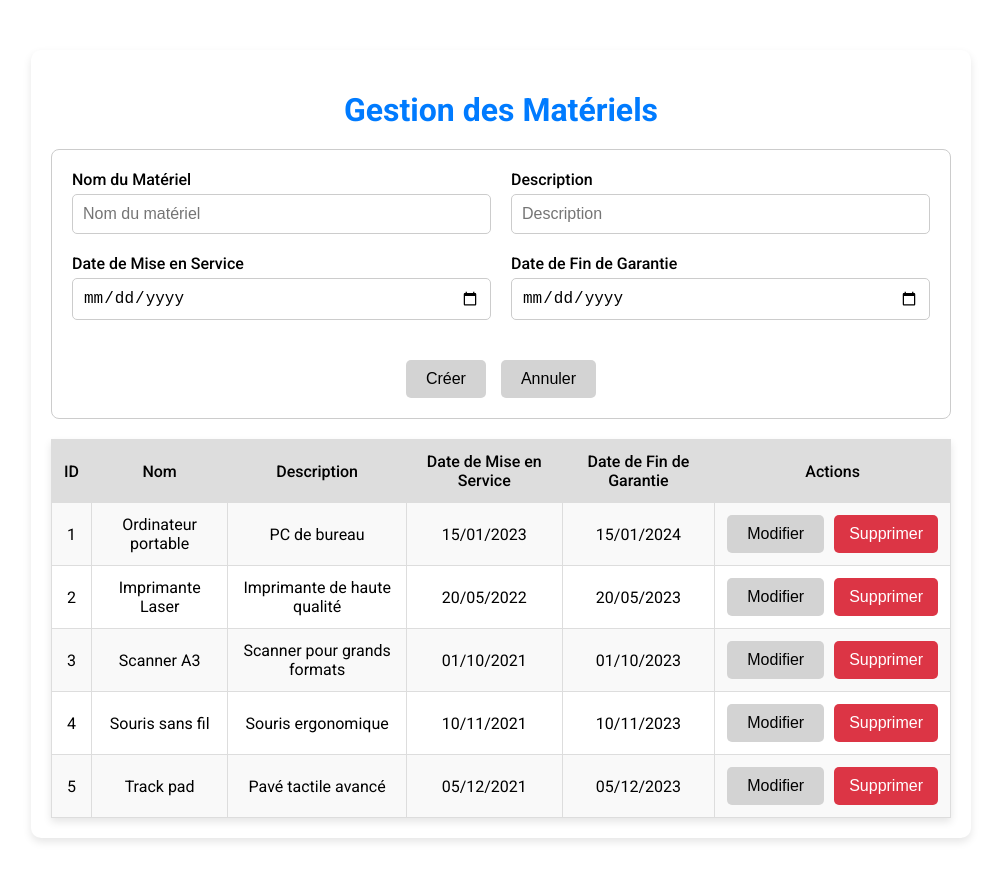
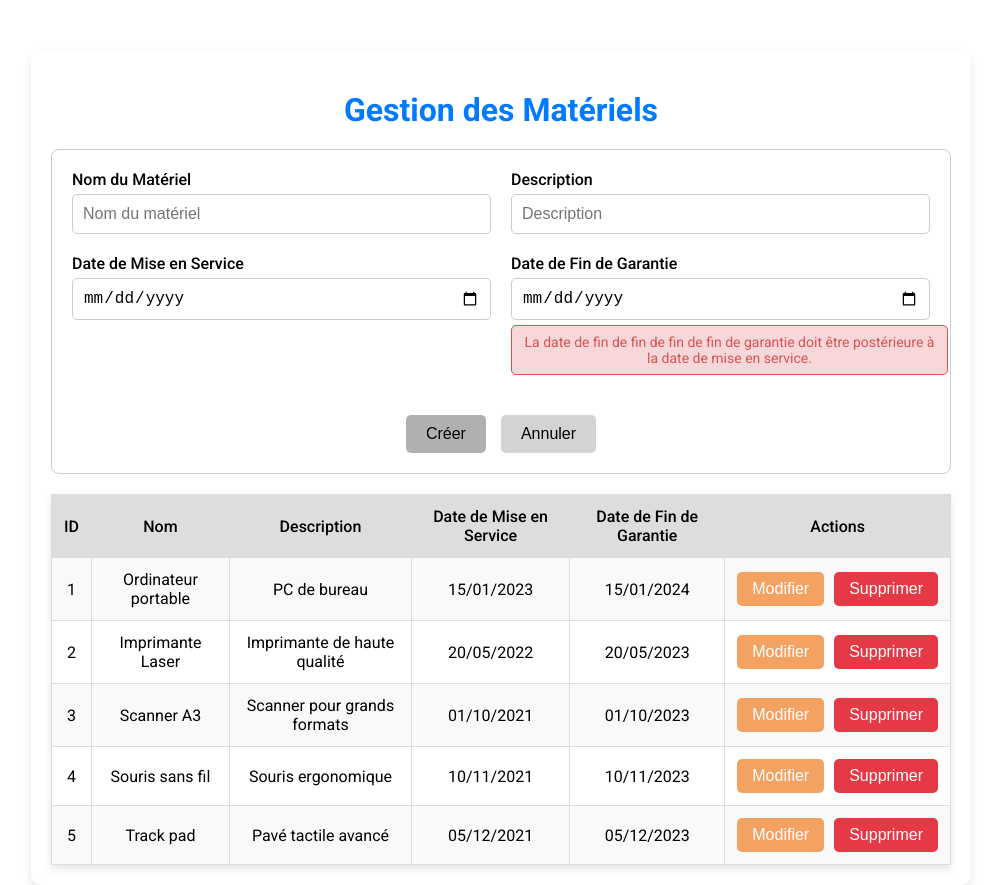
Before and after one commit to Jeremy-Sabadie/materielsIHM, an Angular app in the folder materiels/: page / in a window 1280 px wide. Shown: the whole page, without its empty margins (139-1140 px from the left). Before the commit the page ends 850 px from the top, so only its background shows below. Built offline with nearby package versions, Linux system fonts and the light colour scheme.

Commit message:
Submit condition done.

```diff
--- a/materiels/src/app/app.component.css
+++ b/materiels/src/app/app.component.css
@@ -1,6 +1,9 @@
 /* app.component.css */
+
+/* Importation de la police Google Fonts */
 @import url('https://fonts.googleapis.com/css2?family=Roboto:wght@400;500;700&display=swap');
 
+/* Styles globaux */
 body {
   font-family: 'Roboto', sans-serif;
   background-color: #f0f2f5;
@@ -8,6 +11,7 @@ body {
   padding: 0;
 }
 
+/* Conteneur principal */
 .container {
   max-width: 900px;
   margin: auto;
@@ -18,12 +22,14 @@ body {
   margin-top: 50px;
 }
 
+/* Titre principal */
 h1 {
   text-align: center;
   color: #007bff;
   margin-bottom: 20px;
 }
 
+/* Style du formulaire */
 form {
   display: grid;
   grid-template-columns: 1fr 1fr;
@@ -34,6 +40,7 @@ form {
   border-radius: 8px;
 }
 
+/* Style des champs de formulaire */
 .form-group {
   display: flex;
   flex-direction: column;
@@ -51,6 +58,7 @@ input {
   font-size: 16px;
 }
 
+/* Boutons du formulaire */
 .button-group {
   grid-column: span 2;
   display: flex;
@@ -76,6 +84,36 @@ button:hover {
   transform: scale(1.05);
 }
 
+/* Style des boutons désactivés avec info-bulle */
+.disabled-button:disabled {
+  background-color: #b0b0b0 !important;
+  cursor: not-allowed;
+  position: relative;
+}
+
+.disabled-button:disabled::after {
+  content: attr(data-tooltip);
+  position: absolute;
+  bottom: -30px;
+  left: 50%;
+  transform: translateX(-50%);
+  background: rgba(0, 0, 0, 0.8);
+  color: white;
+  padding: 5px 10px;
+  border-radius: 5px;
+  font-size: 12px;
+  white-space: nowrap;
+  opacity: 0;
+  visibility: hidden;
+  transition: opacity 0.2s ease-in-out;
+}
+
+.disabled-button:disabled:hover::after {
+  opacity: 1;
+  visibility: visible;
+}
+
+/* Styles des boutons d'action */
 .btn-success {
   background: #28a745;
 }
@@ -92,14 +130,30 @@ button:hover {
   background: #dc3545;
 }
 
+/* Style des boutons de modification et suppression */
 .action-buttons {
   display: flex;
   justify-content: center;
   gap: 10px;
 }
 
+.edit-button {
+  background-color: #f4a261;
+  color: white;
+  padding: 8px 15px;
+  border: none;
+  border-radius: 5px;
+  cursor: pointer;
+  transition: background-color 0.3s ease, transform 0.2s ease;
+}
+
+.edit-button:hover {
+  background-color: #e76f51;
+  transform: scale(1.05);
+}
+
 .delete-button {
-  background-color: #dc3545;
+  background-color: #e63946;
   color: white;
   border: none;
   padding: 8px 15px;
@@ -109,10 +163,11 @@ button:hover {
 }
 
 .delete-button:hover {
-  background-color: darkred;
+  background-color: #d62839;
   transform: scale(1.05);
 }
 
+/* Style du tableau */
 table {
   width: 100%;
   margin-top: 20px;
@@ -133,6 +188,7 @@ th {
   font-weight: 500;
 }
 
+/* Alternance des couleurs des lignes du tableau */
 tbody tr:nth-child(odd) {
   background-color: #f9f9f9;
   height: auto;
@@ -141,3 +197,18 @@ tbody tr:nth-child(odd) {
 tr:hover {
   background: #f1f1f1;
 }
+.error-message {
+  color: #d9534f;
+  /* Rouge clair pour plus de visibilité */
+  background: #f8d7da;
+  /* Fond rose clair pour attirer l'attention */
+  border: 1px solid #d9534f;
+  /* Bordure pour bien délimiter le message */
+  padding: 8px;
+  border-radius: 5px;
+  font-size: 14px;
+  margin-top: 5px;
+  text-align: center;
+  width: 100%;
+  display: block;
+}
--- a/materiels/src/app/app.component.html
+++ b/materiels/src/app/app.component.html
@@ -1,34 +1,61 @@
+<!-- Conteneur principal de l'application -->
 <div class="container">
   <h1>{{ title }}</h1>
 
+  <!-- Formulaire de gestion des matériels -->
   <form [formGroup]="materielForm" (ngSubmit)="onSubmit()">
+
+    <!-- Champ : Nom du matériel -->
     <div class="form-group">
       <label for="nom">Nom du Matériel</label>
       <input id="nom" formControlName="nom" type="text" placeholder="Nom du matériel" />
     </div>
 
+    <!-- Champ : Description -->
     <div class="form-group">
       <label for="description">Description</label>
       <input id="description" formControlName="description" type="text" placeholder="Description" />
     </div>
 
+    <!-- Champ : Date de mise en service -->
     <div class="form-group">
       <label for="serviceDat">Date de Mise en Service</label>
       <input id="serviceDat" formControlName="serviceDat" type="date" />
     </div>
 
+    <!-- Champ : Date de fin de garantie avec validation -->
     <div class="form-group">
       <label for="endGarantee">Date de Fin de Garantie</label>
       <input id="endGarantee" formControlName="endGarantee" type="date" />
+
+      <!-- Message d'erreur si la date de fin de garantie est incorrecte -->
+      <div class="error-message" *ngIf="materielForm.errors?.['invalidDate']">
+        La date de fin de fin de fin de fin de garantie doit être postérieure à la date de mise en service.
+      </div>
     </div>
 
+    <!-- Groupe de boutons pour les actions -->
     <div class="button-group">
-      <button type="submit" [disabled]="materielForm.invalid" *ngIf="!isEditing">Créer</button>
-      <button type="submit" [disabled]="materielForm.invalid" *ngIf="isEditing">Mettre à jour</button>
+      <!-- Bouton Créer : Désactivé si le formulaire est invalide ou si la date est incorrecte -->
+      <button type="submit" [disabled]="materielForm.invalid || materielForm.errors?.['invalidDate']"
+        class="disabled-button" *ngIf="!isEditing"
+        title="{{ materielForm.invalid ? 'Tous les champs doivent être remplis correctement' : 'La date de fin de garantie doit être postérieure à la date de mise en service' }}">
+        Créer
+      </button>
+
+      <!-- Bouton Mettre à jour : Désactivé si aucune modification ou date invalide -->
+      <button type="submit" [disabled]="materielForm.invalid || !isFormChanged || materielForm.errors?.['invalidDate']"
+        class="disabled-button" *ngIf="isEditing"
+        title="{{ materielForm.invalid ? 'Tous les champs doivent être remplis correctement' : (!isFormChanged ? 'Aucune modification détectée' : 'La date de fin de garantie doit être postérieure à la date de mise en service') }}">
+        Mettre à jour
+      </button>
+
+      <!-- Bouton Annuler : Réinitialise le formulaire -->
       <button type="button" (click)="resetForm()">Annuler</button>
     </div>
   </form>
 
+  <!-- Tableau des matériels -->
   <table class="table table-striped">
     <thead>
       <tr>
@@ -41,6 +68,7 @@
       </tr>
     </thead>
     <tbody>
+      <!-- Boucle sur la liste des matériels pour les afficher -->
       <tr *ngFor="let materiel of materiels">
         <td>{{ materiel.id }}</td>
         <td>{{ materiel.nom }}</td>
@@ -49,7 +77,10 @@
         <td>{{ materiel.endGarantee | date: 'dd/MM/yyyy' }}</td>
         <td>
           <div class="action-buttons">
-            <button (click)="onEdit(materiel)">Modifier</button>
+            <!-- Bouton Modifier : Permet d'éditer un matériel -->
+            <button (click)="onEdit(materiel)" class="edit-button">Modifier</button>
+
+            <!-- Bouton Supprimer : Demande une confirmation avant suppression -->
             <button (click)="onDelete(materiel.id)" class="delete-button">Supprimer</button>
           </div>
         </td>
@@ -57,8 +88,3 @@
     </tbody>
   </table>
 </div>
-
-<!-- Correction potentielle pour s'assurer que isEditing est bien pris en compte -->
-<script>
-  console.log('Valeur de isEditing:', isEditing);
-</script>
--- a/materiels/src/app/app.component.ts
+++ b/materiels/src/app/app.component.ts
@@ -1,4 +1,3 @@
-/* app.component.ts */
 import { Component, OnInit } from '@angular/core';
 import { MockRequestsService } from './mock-requests.service';
 import { FormBuilder, FormGroup, Validators } from '@angular/forms';
@@ -23,12 +22,19 @@ import { RouterModule, RouterOutlet } from '@angular/router';
   styleUrls: ['./app.component.css'],
 })
 export class AppComponent implements OnInit {
+  dateValidation(form: FormGroup) {
+    const serviceDate = new Date(form.get('serviceDat')?.value);
+    const endGaranteeDate = new Date(form.get('endGarantee')?.value);
+
+    return endGaranteeDate > serviceDate ? null : { invalidDate: true }; // Note la syntaxe correcte avec les guillemets
+  }
   title = 'Gestion des Matériels';
-
-  materiels: any[] = [];
-  materielForm!: FormGroup;
-  isEditing = false;
-  currentMaterielId: number | null = null;
+  isFormChanged: boolean = false; // Indique si le formulaire a été modifié
+  originalMateriel: any = null; // Stocke les valeurs originales du matériel en cours d'édition
+  materiels: any[] = []; // Liste des matériels affichés dans le tableau
+  materielForm!: FormGroup; // Formulaire de gestion des matériels
+  isEditing = false; // Indique si l'on est en mode édition
+  currentMaterielId: number | null = null; // ID du matériel en cours de modification
 
   displayedColumns: string[] = [
     'id',
@@ -46,25 +52,46 @@ export class AppComponent implements OnInit {
 
   ngOnInit(): void {
     this.loadMateriels();
-    this.materielForm = this.fb.group({
-      nom: ['', Validators.required],
-      description: ['', Validators.required],
-      serviceDat: ['', Validators.required],
-      endGarantee: ['', Validators.required],
+
+    // Création du formulaire avec validation
+    this.materielForm = this.fb.group(
+      {
+        nom: ['', Validators.required],
+        description: ['', Validators.required],
+        serviceDat: ['', Validators.required],
+        endGarantee: ['', Validators.required],
+      },
+      { validator: this.dateValidation } // Ajout du validateur personnalisé
+    );
+
+    // Détection des changements
+    this.materielForm.valueChanges.subscribe(() => {
+      this.isFormChanged = this.hasFormChanged();
     });
   }
 
+  /**
+   * Charge les matériels depuis le service mocké
+   */
   loadMateriels(): void {
     this.requestsService.getMateriels().subscribe((data) => {
       this.materiels = data;
     });
   }
 
+  /**
+   * Soumet le formulaire pour ajouter ou mettre à jour un matériel
+   */
   onSubmit(): void {
     if (this.materielForm.invalid) return;
 
     if (this.isEditing && this.currentMaterielId !== null) {
-      if (!confirm('Êtes-vous sûr de vouloir mettre à jour ce matériel ?')) {
+      const materielName = this.originalMateriel?.nom || 'ce matériel';
+      if (
+        !confirm(
+          `Êtes-vous sûr de vouloir modifier le matériel "${materielName}" ?`
+        )
+      ) {
         return;
       }
 
@@ -85,9 +112,15 @@ export class AppComponent implements OnInit {
     }
   }
 
+  /**
+   * Active le mode édition pour modifier un matériel existant
+   */
   onEdit(materiel: any): void {
     this.isEditing = true;
     this.currentMaterielId = materiel.id;
+    this.originalMateriel = { ...materiel }; // Stocke les valeurs originales
+    this.isFormChanged = false; // Réinitialise la détection de changement
+
     this.materielForm.setValue({
       nom: materiel.nom,
       description: materiel.description,
@@ -96,8 +129,18 @@ export class AppComponent implements OnInit {
     });
   }
 
+  /**
+   * Supprime un matériel après confirmation
+   */
   onDelete(id: number): void {
-    if (!confirm('Êtes-vous sûr de vouloir supprimer ce matériel ?')) {
+    const materiel = this.materiels.find((m) => m.id === id); // Trouve le matériel à supprimer
+    if (!materiel) return;
+
+    if (
+      !confirm(
+        `Êtes-vous sûr de vouloir supprimer le matériel "${materiel.nom}" ?`
+      )
+    ) {
       return;
     }
 
@@ -106,9 +149,37 @@ export class AppComponent implements OnInit {
     });
   }
 
+  /**
+   * Vérifie si des modifications ont été apportées au formulaire
+   */
+  hasFormChanged(): boolean {
+    if (!this.originalMateriel || !this.materielForm) return false;
+
+    return (
+      this.originalMateriel.nom !== this.materielForm.value.nom ||
+      this.originalMateriel.description !==
+        this.materielForm.value.description ||
+      this.originalMateriel.serviceDat !== this.materielForm.value.serviceDat ||
+      this.originalMateriel.endGarantee !== this.materielForm.value.endGarantee
+    );
+  }
+
+  /**
+   * Réinitialise le formulaire et sort du mode édition
+   */
   resetForm(): void {
     this.materielForm.reset();
     this.isEditing = false;
     this.currentMaterielId = null;
+    this.originalMateriel = null;
+    this.isFormChanged = false;
+
+    // Remet le formulaire à un état vide avec les valeurs initiales
+    this.materielForm.setValue({
+      nom: '',
+      description: '',
+      serviceDat: '',
+      endGarantee: '',
+    });
   }
 }
```
Also changed, not shown: materiels/src/app/materiels/materiels.component.html (added, +58 -0 lines), materiels/src/app/materiels/materiels.component.ts (added, +12 -0 lines), materiels/src/app/mock-requests.service.ts (+24 -4 lines), materiels/src/app/materiels/materiels.component.css (added), 1 other file (tests, documents, lock files or other folders).
